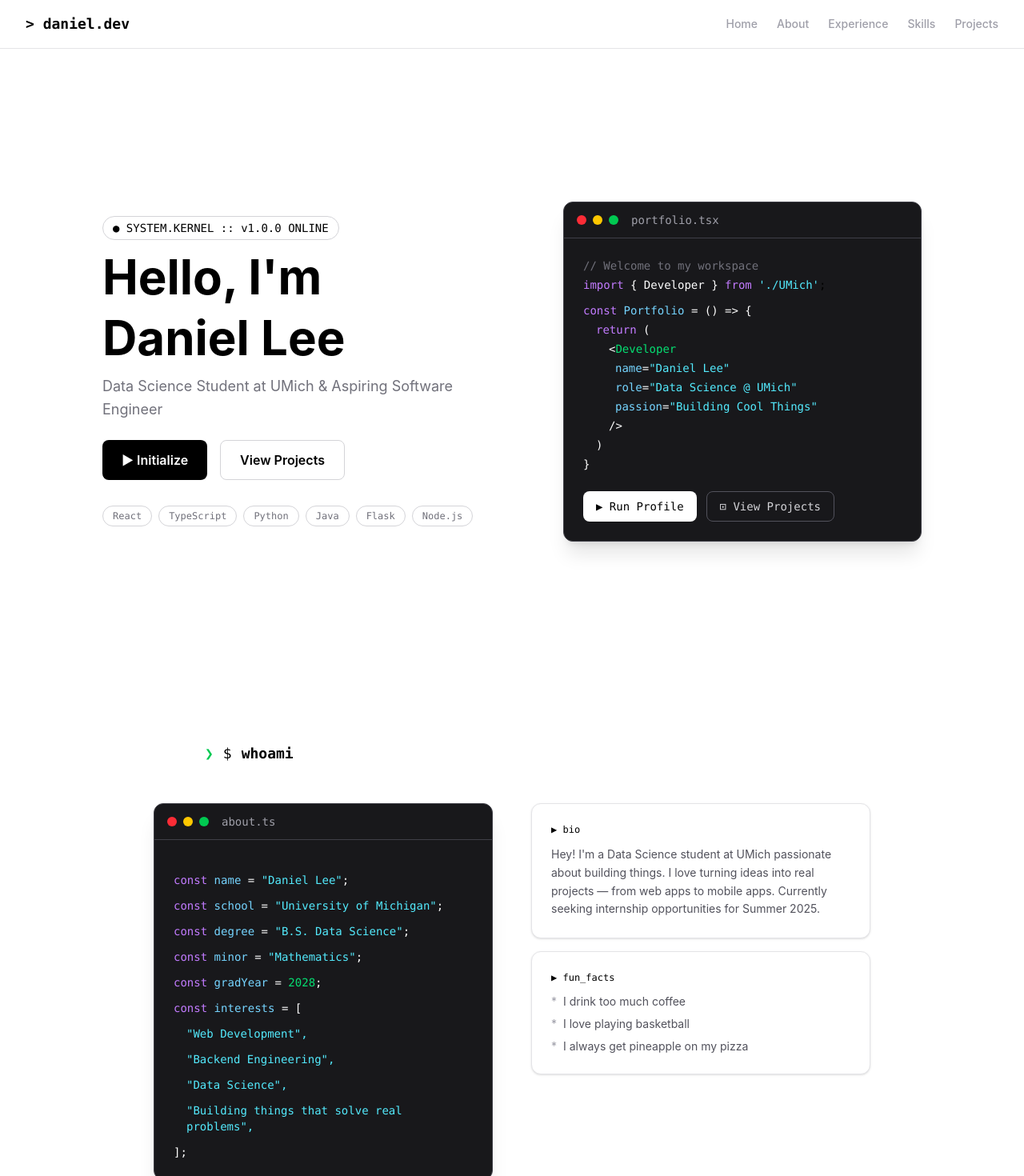
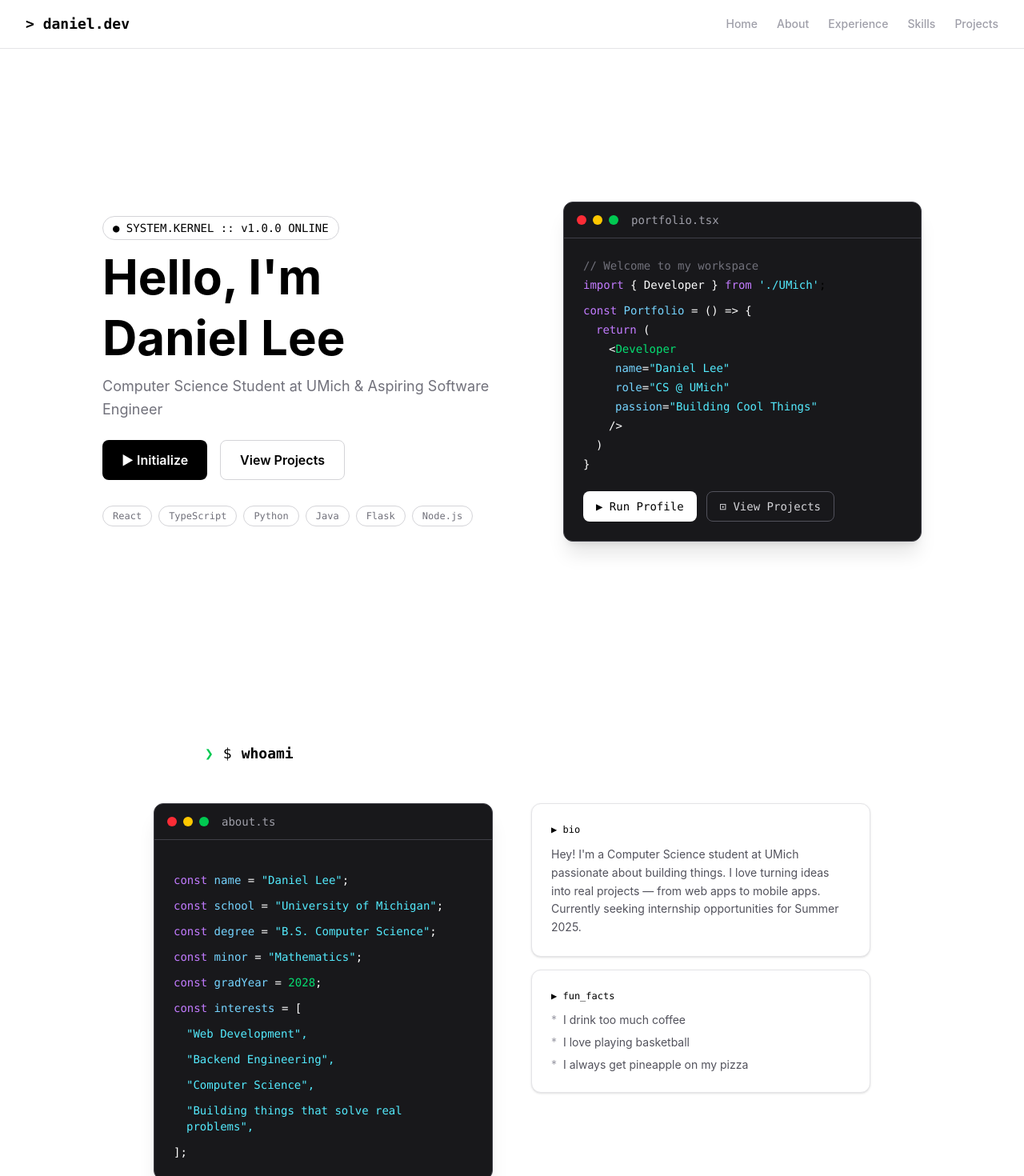
Before and after one commit to dqniell/my-portfolio, a React (Vite) app: page / in a window 1280 px wide. Shown: the top 1470 px of the page at 80% size. Built offline with nearby package versions, Linux system fonts and the light colour scheme.

Commit message:
ds to cs

```diff
--- a/src/components/Hero.tsx
+++ b/src/components/Hero.tsx
@@ -26,7 +26,7 @@ function Hero() {
         </h2>
 
         <p className="text-zinc-500 text-lg leading-relaxed">
-          Data Science Student at UMich &amp; Aspiring Software Engineer
+          Computer Science Student at UMich &amp; Aspiring Software Engineer
         </p>
 
         {/* Buttons */}
@@ -102,7 +102,7 @@ function Hero() {
           <p className="ml-10">
             <span className="text-sky-300">role</span>
             <span className="text-white">=</span>
-            <span className="text-cyan-300">"Data Science @ UMich"</span>
+            <span className="text-cyan-300">"CS @ UMich"</span>
           </p>
           <p className="ml-10">
             <span className="text-sky-300">passion</span>
--- a/src/pages/About.tsx
+++ b/src/pages/About.tsx
@@ -46,7 +46,7 @@ function About() {
                 <span className="text-purple-400">const</span>{" "}
                 <span className="text-sky-300">degree</span>{" "}
                 <span className="text-white">=</span>{" "}
-                <span className="text-cyan-300">"B.S. Data Science"</span>
+                <span className="text-cyan-300">"B.S. Computer Science"</span>
                 <span className="text-white">;</span>
               </p>
               <p>
@@ -70,7 +70,7 @@ function About() {
               </p>
               <p className="ml-4 text-cyan-300">"Web Development",</p>
               <p className="ml-4 text-cyan-300">"Backend Engineering",</p>
-              <p className="ml-4 text-cyan-300">"Data Science",</p>
+              <p className="ml-4 text-cyan-300">"Computer Science",</p>
               <p className="ml-4 text-cyan-300">"Building things that solve real problems",</p>
               <p className="text-white">];</p>
             </div>
@@ -84,7 +84,7 @@ function About() {
           <div className="bg-white border border-zinc-200 rounded-xl p-6 flex flex-col gap-3 hover:border-black transition-colors shadow-sm">
             <span className="text-black font-mono text-xs">▶ bio</span>
             <p className="text-zinc-600 text-sm leading-relaxed">
-              Hey! I'm a Data Science student at UMich passionate about building things.
+              Hey! I'm a Computer Science student at UMich passionate about building things.
               I love turning ideas into real projects — from web apps to mobile apps.
               Currently seeking internship opportunities for Summer 2025.
             </p>
```
